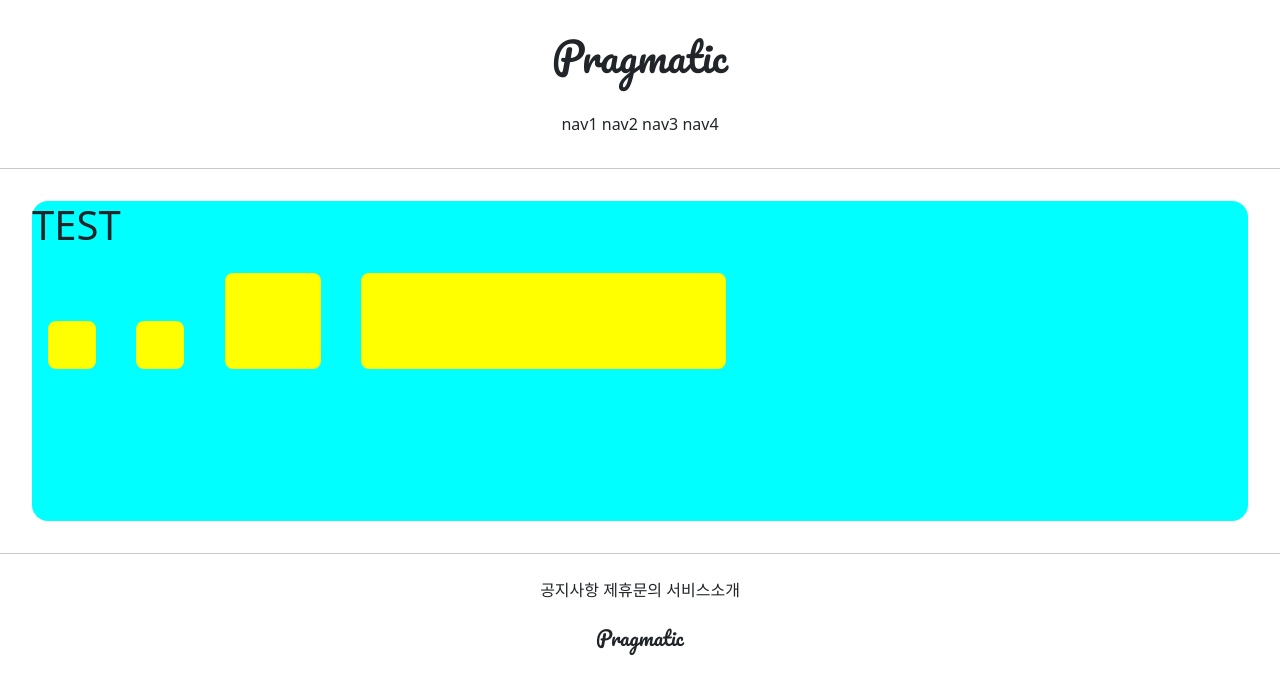
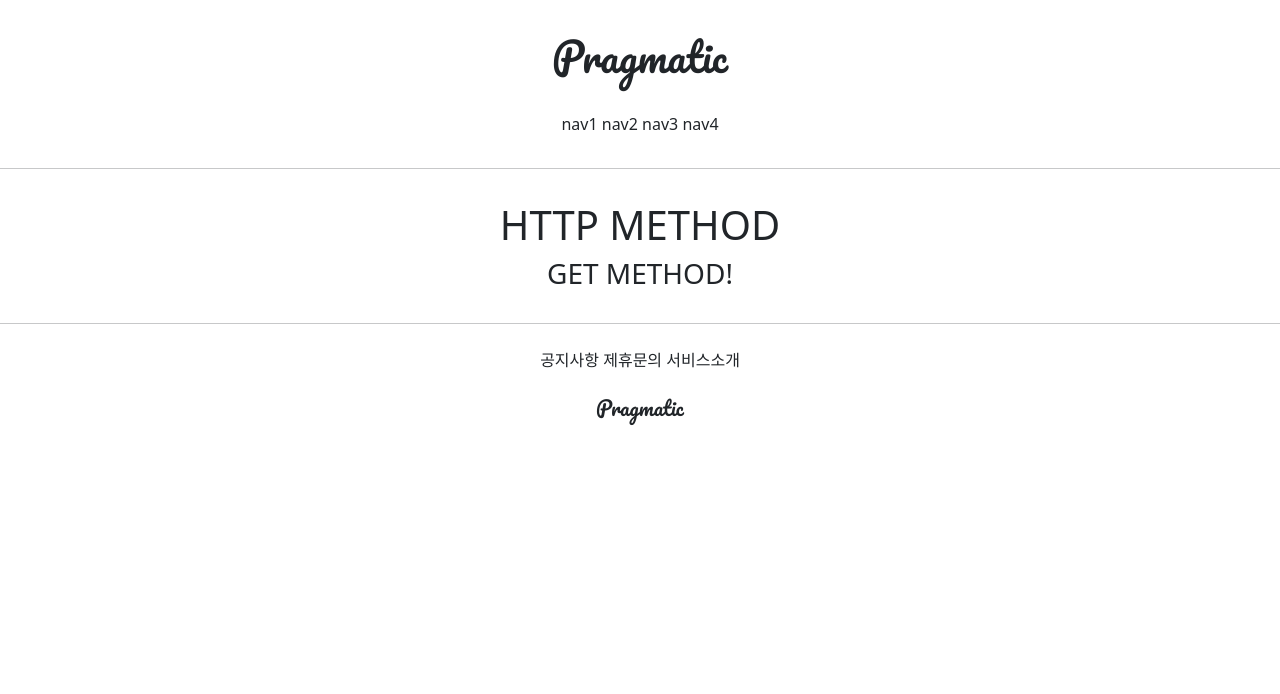
Before and after one commit to go-tech01/gis_4ban_1, a Django app: page /accounts/hello_world/ in a window 1280 px wide. Shown: the top 694 px of the page. Run offline with Django 3.2, Linux system fonts and the light colour scheme; parts of the project's set-up code (start-up, migrations or seed data) failed here and were passed over.

Commit message:
7/9 4ban class commit 2

```diff
--- a/accountapp/templates/accountapp/hello_world.html
+++ b/accountapp/templates/accountapp/hello_world.html
@@ -2,32 +2,32 @@
 
 {% block content %}
 
-    <style>
-        .testing {
-            background-color: yellow;
-            margin: 1rem;
-            width: 48px;
-            height: 48px;
-            border-radius: .5rem;
-            display: inline-block
-        }
-    </style>
+{#    <style>#}
+{#        .testing {#}
+{#            background-color: yellow;#}
+{#            margin: 1rem;#}
+{#            width: 48px;#}
+{#            height: 48px;#}
+{#            border-radius: .5rem;#}
+{#            display: inline-block#}
+{#        }#}
+{#    </style>#}
 
-    <div style="height: 20rem; background-color: aqua; margin: 2rem; border-radius: 1rem;
-     font-size: 2rem;">
+{#    <div style="height: 20rem; background-color: aqua; margin: 2rem; border-radius: 1rem;#}
+{#     font-size: 2rem;">#}
         {# overflow: scroll, overflow: hidden #}
-        <h1>TEST</h1>
-    <div class='testing' style="height: 48px; width: 48px; "></div>
-    <div class='testing' style="height: 3rem; width: 3rem; "></div>
-    <div class='testing' style="height: 3em; width: 3em; "></div>
-    <div class='testing' style="height: 30%; width: 30%; "></div>
-
-
-
+{#        <h1>TEST</h1>#}
+{#    <div class='testing' style="height: 48px; width: 48px; "></div>#}
+{#    <div class='testing' style="height: 3rem; width: 3rem; "></div>#}
+{#    <div class='testing' style="height: 3em; width: 3em; "></div>#}
+{#    <div class='testing' style="height: 30%; width: 30%; "></div>#}
     {#    <div class='testing' style="display: block">block</div>#}
     {#    <div class='testing' style="display: inline">inline</div>#}
     {#    <div class='testing' style="display: none">none</div>#}
     {#    <div class='testing'></div>     {# 기본속성이 block과 동일함 #}
+    <div style="margin: 2rem; text-align: center">
+        <h1>HTTP METHOD</h1>
+        <h3>{{ text }}</h3>
     </div>
 
 {% endblock %}
--- a/accountapp/views.py
+++ b/accountapp/views.py
@@ -10,4 +10,10 @@ def hello_world(request):             ##request 정보가 적혀있다
     # (통신 프로토콜   서버 주소/IP          페이지 경로                쿼리 데이터)
     # return HttpResponse('Hello World!')
     # return render(request, 'base.html')
-    return render(request, 'accountapp/hello_world.html')      ## html를 이용한 view
+    if request.method == "POST":
+        return render(request, 'accountapp/hello_world.html',  ## html를 이용한 view
+                      context={'text':'POST METHOD!'})
+    # elif request.method == "GET":
+    else:
+        return render(request, 'accountapp/hello_world.html',
+                      context={'text':'GET METHOD!'})
```
